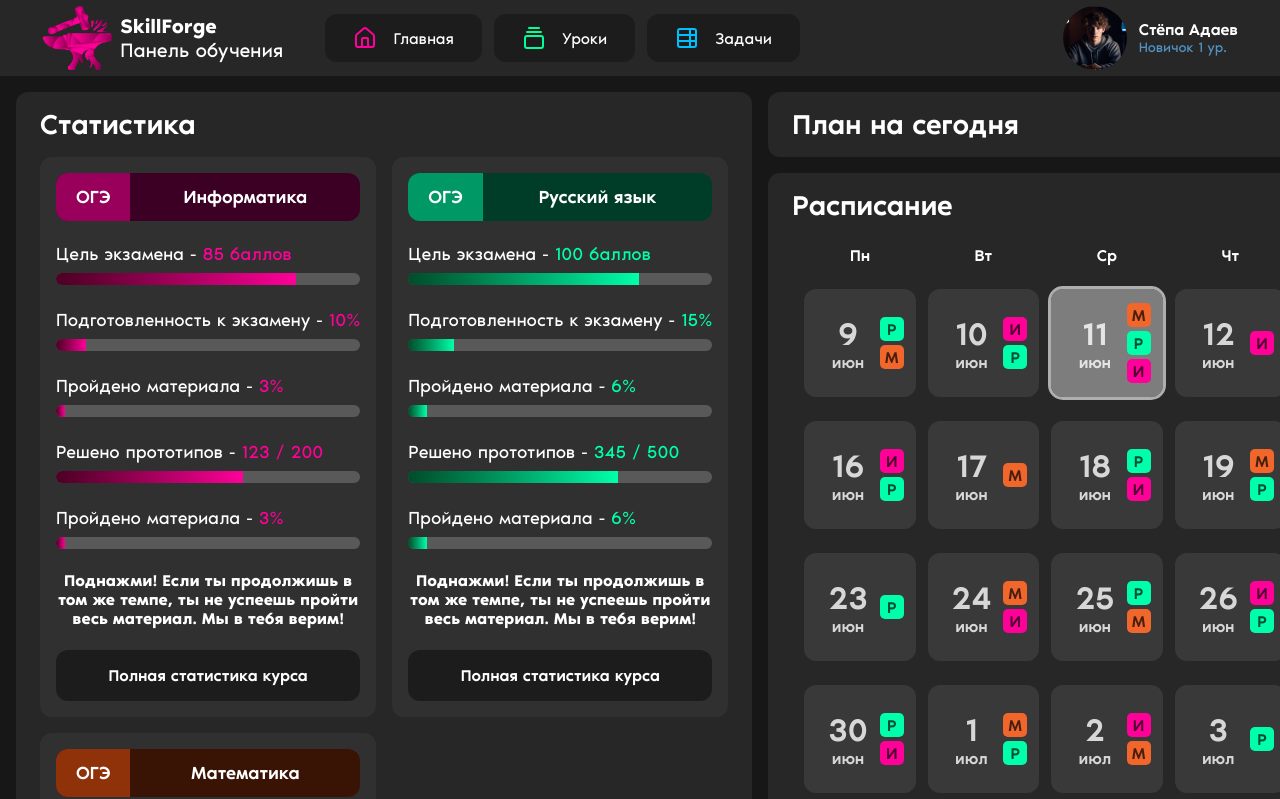
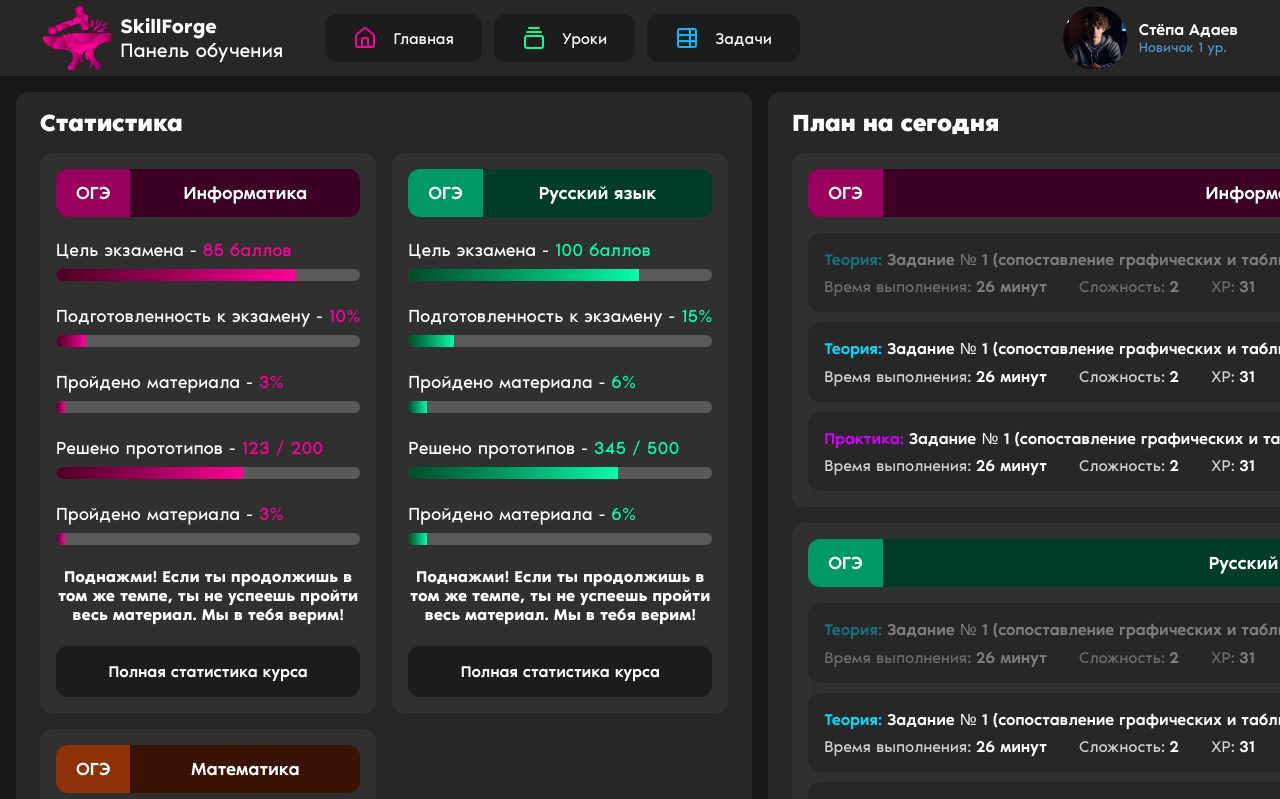
Before and after one commit to AdaeffSS/SkillForge-EduPanel, a Next.js app: page / in a window 1280 px wide. Shown: the top 799 px of the page. Built offline with nearby package versions, Linux system fonts and the light colour scheme.

Commit message:
feat: The component of the lesson is made. The development of the main page has been completed

```diff
--- a/src/app/(layout)/page.tsx
+++ b/src/app/(layout)/page.tsx
@@ -1,10 +1,10 @@
-import Header from "@/components/header";
-import Footer from "@/components/footer";
 import Calendar from "@/components/calendar";
-import LineStat from "@/components/stats/line";
 import { Metadata } from "next";
 import st from "./st.module.sass";
 import StatBlock from "../../components/stats/mainStatBlock";
+import Lesson from "@/components/lesson";
+import subConf from "@/config/subjects.json";
+import React from "react";
 
 export const metadata: Metadata = {
   title: "Главная",
@@ -260,12 +260,81 @@ const testStat = [
   },
 ];
 
+const plan = [
+  {
+    subject: "info",
+    type: "oge",
+    lessons: [
+      {
+        type: "theory",
+        name: "Задание № 1 (сопоставление графических и табличных данных)",
+        time: 26,
+        difficulty: 2,
+        XP: 31,
+        lesson_id: 0,
+        isOver: true,
+      },
+      {
+        type: "theory",
+        name: "Задание № 1 (сопоставление графических и табличных данных)",
+        time: 26,
+        difficulty: 2,
+        XP: 31,
+        lesson_id: 1,
+        isOver: false,
+      },
+      {
+        type: "practice",
+        name: "Задание № 1 (сопоставление графических и табличных данных)",
+        time: 26,
+        difficulty: 2,
+        XP: 31,
+        lesson_id: 2,
+        isOver: false,
+      },
+    ],
+  },
+  {
+    subject: "rus",
+    type: "oge",
+    lessons: [
+      {
+        type: "theory",
+        name: "Задание № 1 (сопоставление графических и табличных данных)",
+        time: 26,
+        difficulty: 2,
+        XP: 31,
+        lesson_id: 0,
+        isOver: true,
+      },
+      {
+        type: "theory",
+        name: "Задание № 1 (сопоставление графических и табличных данных)",
+        time: 26,
+        difficulty: 2,
+        XP: 31,
+        lesson_id: 1,
+        isOver: false,
+      },
+      {
+        type: "practice",
+        name: "Задание № 1 (сопоставление графических и табличных данных)",
+        time: 26,
+        difficulty: 2,
+        XP: 31,
+        lesson_id: 2,
+        isOver: false,
+      },
+    ],
+  },
+];
+
 const page = () => {
   return (
     <div className={st.container}>
       <div className={`${st.column__stat} ${st.column}`}>
         <div className={`${st.stat} cont`}>
-          <h1>Статистика</h1>
+          <h2>Статистика</h2>
           <div className={st.stat__block}>
             <StatBlock data={testStat[1]} />
             <StatBlock data={testStat[2]} />
@@ -275,10 +344,38 @@ const page = () => {
       </div>
       <div className={st.column}>
         <div className="cont">
-          <h1>План на сегодня</h1>
+          <h2>План на сегодня</h2>
+          <div className={st.subjects}>
+            {plan.map((lesson, i) => {
+              const subject = subConf.find(
+                (item) => item.type === lesson.subject,
+              ) || { name: "", color: "", letter: "", type: "" };
+              return (
+                <div className={st.subj} key={i}>
+                  <h3 style={{ "--color": subject?.color } as React.CSSProperties} className={st.h3}>
+                    <span className={st.type}>
+                      {lesson.type == "oge"
+                        ? "ОГЭ"
+                        : lesson.type == "ege"
+                          ? "ЕГЭ"
+                          : "ЭКЗ"}
+                    </span>{" "}
+                    <span className={st.subject}>{subject?.name}</span>
+                  </h3>
+                  <ul className={st.plan}>
+                    {lesson.lessons.map((item, i) => (
+                      <li key={i}>
+                        <Lesson bcg={'#272727'} item={item} />
+                      </li>
+                    ))}
+                  </ul>
+                </div>
+              );
+            })}
+          </div>
         </div>
         <div className="cont">
-          <h1>Расписание</h1>
+          <h2>Расписание</h2>
           <div className={st.calendar}>
             <Calendar lessonsData={testData} />
           </div>
--- a/src/app/(layout)/st.module.sass
+++ b/src/app/(layout)/st.module.sass
@@ -25,3 +25,43 @@
 
 .calendar
   margin: -16px 0 0
+
+.plan
+  gap: 10px
+
+.h3
+  display: flex
+  align-items: center
+  flex-flow: row nowrap
+  min-height: 48px
+  width: 100%
+  font-weight: 500
+  font-size: 18px
+  background: hsl(from var(--color) h s 12)
+  border-radius: 12px
+  margin-bottom: 16px
+
+  .type
+    background: hsl(from var(--color) h s 30)
+    display: flex
+    width: fit-content
+    height: 100%
+    padding: 0 20px
+    align-items: center
+    justify-content: center
+    border-radius: 12px 0 0 12px
+
+  .subject
+    display: flex
+    flex: 1
+    align-items: center
+    justify-content: center
+    padding: 0 20px
+
+.subj
+  background: #303030
+  padding: 16px
+  border-radius: 12px
+
+.subjects
+  gap: 16px
--- /dev/null
+++ b/src/components/lesson/index.tsx
@@ -0,0 +1,73 @@
+import React from "react";
+import { CircleCheck } from "lucide-react";
+import st from "./st.module.sass";
+
+type LessonItemProps = {
+  item: {
+    type: "theory" | "practice" | string;
+    name: string;
+    time: number;
+    difficulty: number;
+    XP: number;
+    lesson_id: number;
+    isOver: boolean;
+  };
+  currentLessonId?: number;
+  bcg?: string;
+};
+
+const LessonListItem: React.FC<LessonItemProps> = ({
+  item,
+  currentLessonId,
+    bcg='#272727',
+}) => {
+  return (
+    <div
+      className={`${currentLessonId === item.lesson_id ? st.this : ""} ${st.item}`}
+      style={{ '--color': bcg } as React.CSSProperties}
+    >
+      <div className={st.left} style={{ opacity: item.isOver ? 0.4 : 1} as React.CSSProperties}>
+        <span className={st.name}>
+          <span
+            className={st.type}
+            style={
+              {
+                color:
+                  item.type === "theory"
+                    ? "#00DDFF"
+                    : item.type === "practice"
+                      ? "#D400FF"
+                      : "#fff",
+              } as React.CSSProperties
+            }
+          >
+            {item.type === "theory"
+              ? "Теория"
+              : item.type === "practice"
+                ? "Практика"
+                : "Занятие"}
+            :
+          </span>{" "}
+          {item.name}
+        </span>
+        <div className={st.bottom}>
+          <span>
+            Время выполнения: <span>{String(item.time)} минут</span>
+          </span>
+          <span>
+            Сложность: <span>{String(item.difficulty)}</span>
+          </span>
+          <span>
+            XP: <span>{String(item.XP)}</span>
+          </span>
+        </div>
+      </div>
+      <CircleCheck
+        size={32}
+        color={item.isOver ? "#fff" : "rgba(255,255,255,0.4)"}
+      />
+    </div>
+  );
+};
+
+export default LessonListItem;
--- /dev/null
+++ b/src/components/lesson/st.module.sass
@@ -0,0 +1,43 @@
+.item
+  gap: 12px
+  display: flex
+  justify-content: space-between
+  align-items: center
+  flex-flow: row nowrap
+  background: var(--color)
+  border-radius: 12px
+  padding: 16px
+  cursor: pointer
+  transition: background 0.15s ease
+
+  &:hover
+    background: hsl(from var(--color) h s calc(l + 8))
+
+  &.this
+    background: rgba(255, 255, 255, 0.1)
+    outline: 2px solid rgba(255, 255, 255, 0.5)
+
+  .left
+    flex: 1
+
+.name
+  font-weight: 500
+  font-size: 16px
+  color: #fff
+  line-height: 1.4
+
+.bottom
+  margin-top: 6px
+  font-weight: 400
+  color: rgba(255, 255, 255, 0.8)
+  display: flex
+  flex-flow: row nowrap
+  gap: 32px
+
+  span
+    display: flex
+    gap: 4px
+
+    span
+      font-weight: 500
+      color: #fff
```
Also changed, not shown: src/app/(layout)/lesson/page.tsx (+2 -20 lines), src/app/(layout)/lesson/st.module.sass (+0 -27 lines).
